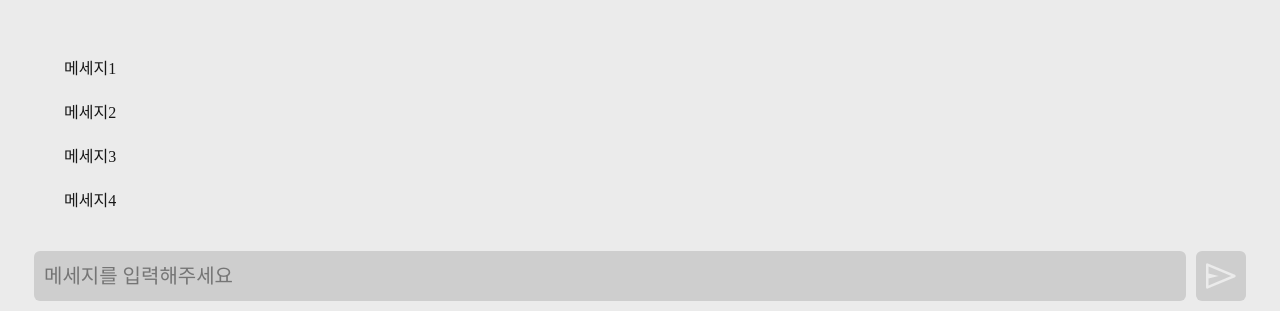
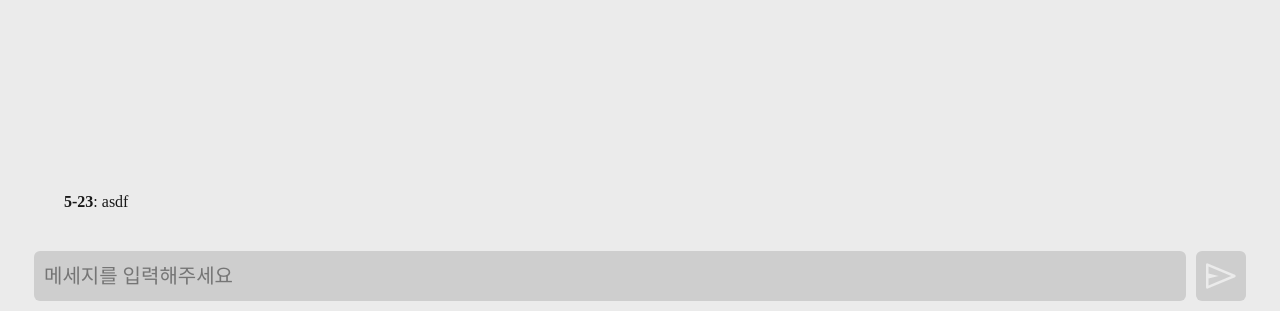
Before and after one commit to renovate-bot/chat-ana-_-ana-chat, a Next.js app: page / in a window 1280 px wide. Shown: the part 489-800 px from the top of the page. Built offline with nearby package versions, Linux system fonts and the light colour scheme; a web font is replaced by a local one.

Commit message:
feat: change name

```diff
--- a/src/pages/index.js
+++ b/src/pages/index.js
@@ -11,7 +11,7 @@ export default function Home() {
   const [dom_v, dom_s] = useState(false);
   const [members_v, members_s] = useState(false);
   const {id} =  useRouter().query;
-  console.log(id)
+  // console.log(id)
   let message = useRef(null);
   useEffect( () => {
     document.addEventListener("mousemove", (e) => {
@@ -23,24 +23,54 @@ export default function Home() {
     e?.preventDefault();
 
     if (message.current?.value){
-      let a = fetch("http://127.0.0.1:8000/chat/send", {
+      fetch("http://127.0.0.1:8000/chat/send", {
         method: "POST",
         headers: {
           "chatid": "a",
           "chat": {
             "_id": "0",
-            "sender": "a",
+            "sender": "523",
             "content": "asdf",
             "date": new Date().getTime()
           }
         }
-      }).then(e => { console.log(e.json()) })
+      }).then(e => { console.log(e) })
 
-      let b = fetch("http://127.0.0.1:8000/chat/info", {
+      // fetch("http://127.0.0.1:8000/user/create", {
+      //   method: "POST",
+      //   headers: {
+      //     "name": "523",
+      //     "email": "yhanbyeol6@gmail.com",
+      //     "profile_image": "a",
+      //   }
+      // }).then(e => { console.log(e) })
+
+
+
+      // fetch("http://127.0.0.1:8000/user/info", {
+      //   method: "GET",
+      //   headers: {
+      //     "name": "523",
+      //     "email": "yhanbyeol6@gmail.com",
+      //     "profile_image": "a",
+      //   }
+      // }).then(e => { console.log(e) })
+
+      //server info
+      fetch("http://127.0.0.1:8000/server/info", {
         headers: {
           "name": "a"
         }
-      }).then( e => { console.log(e) })
+      }).then( e => { e.json().then(e => {
+        console.log(e)
+      }) })
+      // fetch("http://127.0.0.1:8000/server/create", {
+      //   method: "POST",
+      //   headers: {
+      //     "name": "a"
+      //   }
+      // }).then( e => { console.log(e) })
+
       message.current.value = "";
     } else { console.log("non") }
   }
@@ -60,10 +90,7 @@ export default function Home() {
       </nav>
 
       <main>
-        <section>메세지4</section>
-        <section>메세지3</section>
-        <section>메세지2</section>
-        <section>메세지1</section>
+        <Msg name="5-23" msg="asdf"/>
       </main>
 
       <form id='messageSender' onSubmit={e => { sendMessage(e) }}>
@@ -105,3 +132,10 @@ function UserInfo(props){
     </a>
   )
 }
+
+function Msg(props){
+  return (
+    <section>
+      <b>{props.name}</b>: {props.msg}</section>
+  )
+}
```
Also changed, not shown: 2 other files (tests, documents, lock files or other folders).
